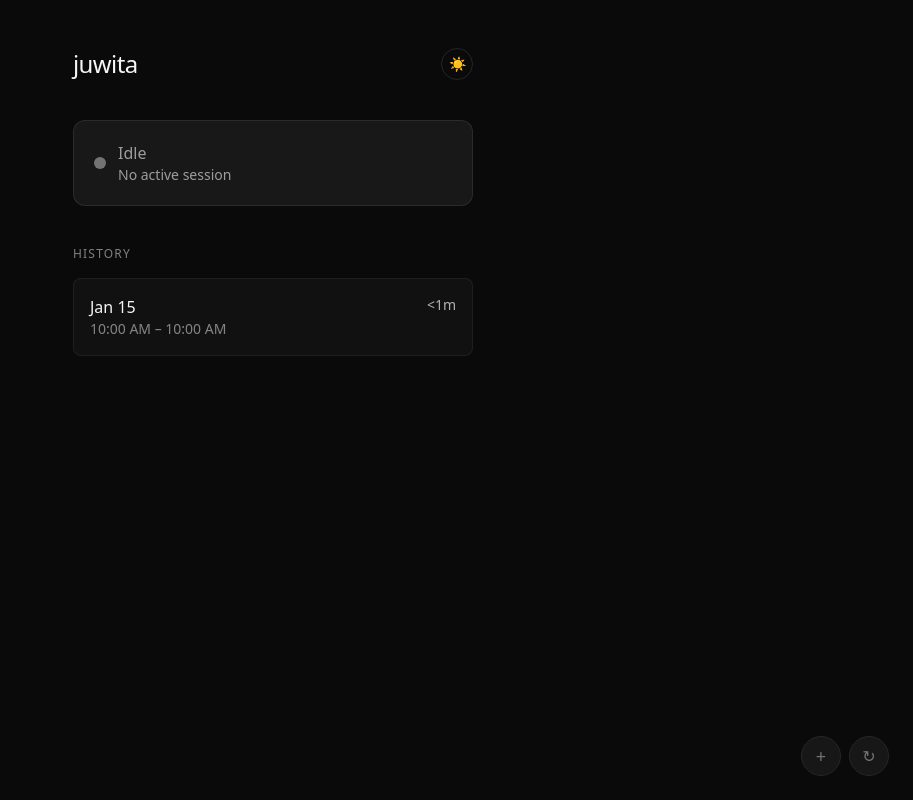
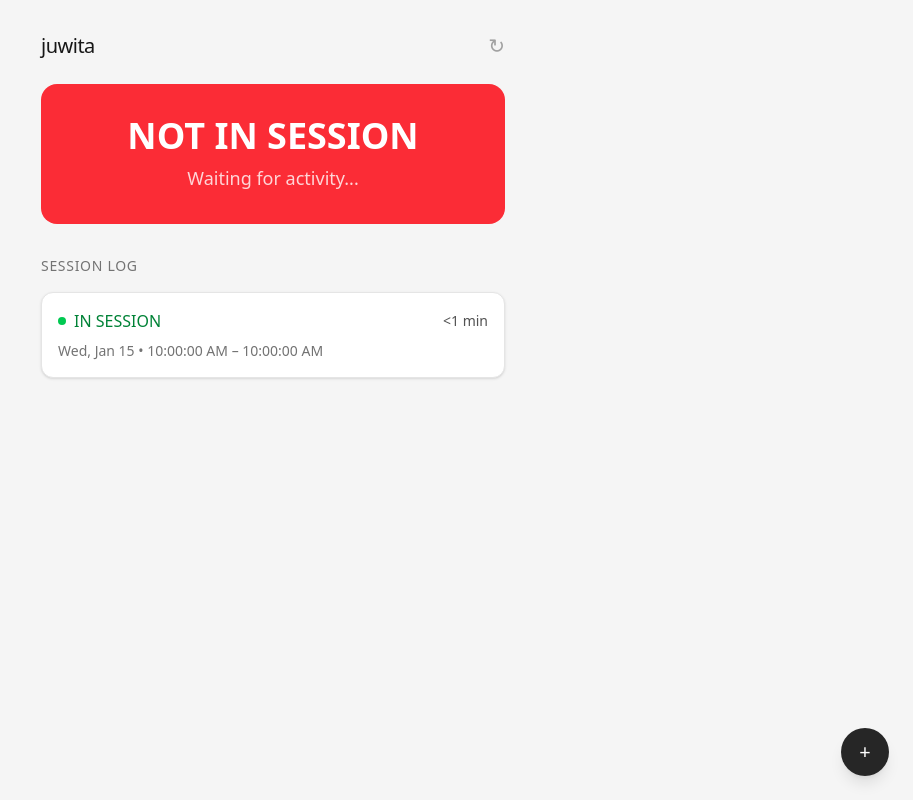
Before and after one commit to jacerniello/juwita, a Django app: page / in a window 1280 px wide. Shown: the whole page, without its empty margins (367-1280 px from the left). Run offline with Django 5.2, Linux system fonts and the light colour scheme; tables that the repository leaves empty hold one stand-in row (values such as "Sample post"); some libraries are stand-ins or nearby versions.

Commit message:
Big status box UI with session log

```diff
--- a/juwita/activity/templates/activity/index.html
+++ b/juwita/activity/templates/activity/index.html
@@ -7,87 +7,36 @@
     <meta name="viewport" content="width=device-width, initial-scale=1.0">
     {% tailwind_css %}
 </head>
-<body id="body" class="min-h-screen font-light transition-colors duration-300 bg-neutral-950 text-neutral-100">
-    <div class="max-w-md mx-auto px-6 py-12">
+<body class="min-h-screen bg-neutral-100 text-neutral-900 font-light">
+    <div class="max-w-lg mx-auto px-6 py-8">
         <!-- Header -->
-        <div class="flex justify-between items-center mb-10">
-            <h1 class="text-2xl tracking-tight">juwita</h1>
-            <button id="themeToggle" class="w-8 h-8 rounded-full border transition-all flex items-center justify-center text-sm theme-btn">
-                <span id="themeIcon">☀</span>
-            </button>
+        <div class="flex justify-between items-center mb-6">
+            <h1 class="text-xl tracking-tight font-medium">juwita</h1>
+            <button id="refreshButton" class="text-neutral-400 hover:text-neutral-600 transition-all text-xl">↻</button>
         </div>
 
-        <!-- Status Card -->
-        <div id="status-card" class="rounded-xl p-5 mb-10 transition-all status-card">
-            <div class="flex items-center gap-3">
-                <div id="status-dot" class="w-3 h-3 rounded-full bg-neutral-600"></div>
-                <div>
-                    <p id="status-text" class="font-medium">loading</p>
-                    <p id="status-detail" class="text-sm opacity-60"></p>
-                </div>
+        <!-- Big Status Box -->
+        <div id="status-box" class="rounded-2xl p-8 mb-8 text-center transition-all duration-500 bg-red-500">
+            <p id="status-text" class="text-4xl font-bold text-white mb-2">NOT IN SESSION</p>
+            <p id="status-detail" class="text-white/80 text-lg"></p>
+        </div>
+
+        <!-- Session Log -->
+        <div>
+            <p class="text-sm font-medium text-neutral-500 uppercase tracking-wider mb-4">Session Log</p>
+            <div id="sessions" class="space-y-2">
             </div>
         </div>
 
-        <!-- Meetings List -->
-        <div>
-            <p class="text-xs uppercase tracking-widest mb-4 opacity-50">History</p>
-            <div id="meetings" class="space-y-2">
-            </div>
-        </div>
-
-        <!-- Controls -->
-        <div class="fixed bottom-6 right-6 flex gap-2">
-            <button id="pingButton" class="w-10 h-10 rounded-full transition-all text-lg ctrl-btn">+</button>
-            <button id="refreshButton" class="w-10 h-10 rounded-full transition-all ctrl-btn">↻</button>
+        <!-- Test Ping Button -->
+        <div class="fixed bottom-6 right-6">
+            <button id="pingButton" class="w-12 h-12 rounded-full bg-neutral-800 text-white text-xl hover:bg-neutral-700 transition-all shadow-lg">+</button>
         </div>
     </div>
 
-    <style>
-        /* Dark mode (default) */
-        .dark .status-card { background: rgba(38, 38, 38, 0.5); border: 1px solid rgba(64, 64, 64, 0.5); }
-        .dark .meeting-card { background: rgba(38, 38, 38, 0.3); border: 1px solid rgba(64, 64, 64, 0.3); }
-        .dark .meeting-card:hover { background: rgba(38, 38, 38, 0.6); }
-        .dark .ctrl-btn { background: rgb(23, 23, 23); border: 1px solid rgb(38, 38, 38); color: rgb(115, 115, 115); }
-        .dark .ctrl-btn:hover { border-color: rgb(64, 64, 64); color: rgb(163, 163, 163); }
-        .dark .theme-btn { border-color: rgb(38, 38, 38); color: rgb(115, 115, 115); }
-        .dark .theme-btn:hover { border-color: rgb(64, 64, 64); color: rgb(212, 212, 212); }
-
-        /* Light mode */
-        .light { background: rgb(250, 250, 250); color: rgb(23, 23, 23); }
-        .light .status-card { background: white; border: 1px solid rgb(229, 229, 229); box-shadow: 0 1px 3px rgba(0,0,0,0.05); }
-        .light .meeting-card { background: white; border: 1px solid rgb(229, 229, 229); }
-        .light .meeting-card:hover { background: rgb(245, 245, 245); }
-        .light .ctrl-btn { background: white; border: 1px solid rgb(229, 229, 229); color: rgb(115, 115, 115); }
-        .light .ctrl-btn:hover { border-color: rgb(163, 163, 163); color: rgb(64, 64, 64); }
-        .light .theme-btn { border-color: rgb(229, 229, 229); color: rgb(115, 115, 115); }
-        .light .theme-btn:hover { border-color: rgb(163, 163, 163); color: rgb(23, 23, 23); }
-    </style>
-
     <script>
-        // Theme toggle
-        let isDark = localStorage.getItem('theme') !== 'light';
-        function applyTheme() {
-            const body = document.getElementById('body');
-            body.classList.remove('dark', 'light', 'bg-neutral-950', 'text-neutral-100');
-            if (isDark) {
-                body.classList.add('dark', 'bg-neutral-950', 'text-neutral-100');
-                document.getElementById('themeIcon').textContent = '☀';
-            } else {
-                body.classList.add('light');
-                document.getElementById('themeIcon').textContent = '☾';
-            }
-        }
-        applyTheme();
-
-        document.getElementById('themeToggle').addEventListener('click', () => {
-            isDark = !isDark;
-            localStorage.setItem('theme', isDark ? 'dark' : 'light');
-            applyTheme();
-        });
-
-        // Utilities
         function formatTime(isoString) {
-            return new Date(isoString).toLocaleTimeString([], { hour: '2-digit', minute: '2-digit' });
+            return new Date(isoString).toLocaleTimeString([], { hour: '2-digit', minute: '2-digit', second: '2-digit' });
         }
 
         function formatDate(isoString) {
@@ -97,54 +46,70 @@
             const yesterday = new Date(today);
             yesterday.setDate(yesterday.getDate() - 1);
             if (d.toDateString() === yesterday.toDateString()) return 'Yesterday';
-            return d.toLocaleDateString([], { month: 'short', day: 'numeric' });
+            return d.toLocaleDateString([], { weekday: 'short', month: 'short', day: 'numeric' });
         }
 
         function formatDuration(minutes) {
-            if (minutes < 1) return '<1m';
-            if (minutes < 60) return Math.round(minutes) + 'm';
+            if (minutes < 1) return '<1 min';
+            if (minutes < 60) return Math.round(minutes) + ' min';
             const h = Math.floor(minutes / 60);
             const m = Math.round(minutes % 60);
             return h + 'h ' + m + 'm';
         }
 
-        // Load meetings
         function loadMeetings() {
             fetch('/api/meetings/')
                 .then(r => r.json())
                 .then(data => {
-                    const dot = document.getElementById('status-dot');
+                    const box = document.getElementById('status-box');
                     const text = document.getElementById('status-text');
                     const detail = document.getElementById('status-detail');
-                    const card = document.getElementById('status-card');
 
                     if (data.active_meeting) {
-                        dot.className = 'w-3 h-3 rounded-full bg-green-500 animate-pulse';
-                        text.textContent = 'In Session';
-                        text.className = 'font-medium text-green-500';
-                        detail.textContent = 'Duration: ' + formatDuration(data.active_meeting.duration_minutes);
+                        box.className = 'rounded-2xl p-8 mb-8 text-center transition-all duration-500 bg-green-500';
+                        text.textContent = 'IN SESSION';
+                        detail.textContent = formatDuration(data.active_meeting.duration_minutes);
                     } else {
-                        dot.className = 'w-3 h-3 rounded-full bg-neutral-500';
-                        text.textContent = 'Idle';
-                        text.className = 'font-medium opacity-60';
-                        detail.textContent = 'No active session';
+                        box.className = 'rounded-2xl p-8 mb-8 text-center transition-all duration-500 bg-red-500';
+                        text.textContent = 'NOT IN SESSION';
+                        detail.textContent = 'Waiting for activity...';
                     }
 
-                    const meetingsEl = document.getElementById('meetings');
-                    if (data.meetings.length === 0) {
-                        meetingsEl.innerHTML = '<p class="opacity-40 text-sm py-4">No meetings recorded yet</p>';
+                    const sessionsEl = document.getElementById('sessions');
+
+                    // Build session log with intervals
+                    let entries = [];
+
+                    // Add completed meetings as "IN SESSION" periods
+                    data.meetings.forEach(m => {
+                        entries.push({
+                            type: 'session',
+                            start: new Date(m.start),
+                            end: new Date(m.end),
+                            duration: m.duration_minutes
+                        });
+                    });
+
+                    // Sort by start time descending
+                    entries.sort((a, b) => b.start - a.start);
+
+                    if (entries.length === 0) {
+                        sessionsEl.innerHTML = '<p class="text-neutral-400 text-sm py-4 text-center">No sessions recorded yet</p>';
                     } else {
-                        meetingsEl.innerHTML = data.meetings.map(m =>
-                            `<div class="meeting-card rounded-lg p-4 transition-all cursor-default">
-                                <div class="flex justify-between items-start">
-                                    <div>
-                                        <p class="font-medium">${formatDate(m.start)}</p>
-                                        <p class="text-sm opacity-50">${formatTime(m.start)} – ${formatTime(m.end)}</p>
-                                    </div>
-                                    <span class="text-sm font-medium opacity-70">${formatDuration(m.duration_minutes)}</span>
+                        sessionsEl.innerHTML = entries.slice(0, 15).map(e => {
+                            return `<div class="bg-white rounded-xl p-4 border border-neutral-200 shadow-sm">
+                                <div class="flex justify-between items-center mb-2">
+                                    <span class="inline-flex items-center gap-2">
+                                        <span class="w-2 h-2 rounded-full bg-green-500"></span>
+                                        <span class="font-medium text-green-700">IN SESSION</span>
+                                    </span>
+                                    <span class="text-sm font-medium text-neutral-600">${formatDuration(e.duration)}</span>
                                 </div>
-                            </div>`
-                        ).join('');
+                                <div class="text-sm text-neutral-500">
+                                    ${formatDate(e.start.toISOString())} &bull; ${formatTime(e.start.toISOString())} – ${formatTime(e.end.toISOString())}
+                                </div>
+                            </div>`;
+                        }).join('');
                     }
                 });
         }
@@ -155,7 +120,7 @@
         document.getElementById('refreshButton').addEventListener('click', loadMeetings);
 
         loadMeetings();
-        setInterval(loadMeetings, 10000);
+        setInterval(loadMeetings, 3000);
     </script>
 </body>
 </html>
```
Also changed, not shown: .playwright-mcp/page-2026-03-21T21-10-20-590Z.png (added), .playwright-mcp/page-2026-03-21T21-10-42-124Z.png (added), juwita/theme/static/css/dist/styles.css.
